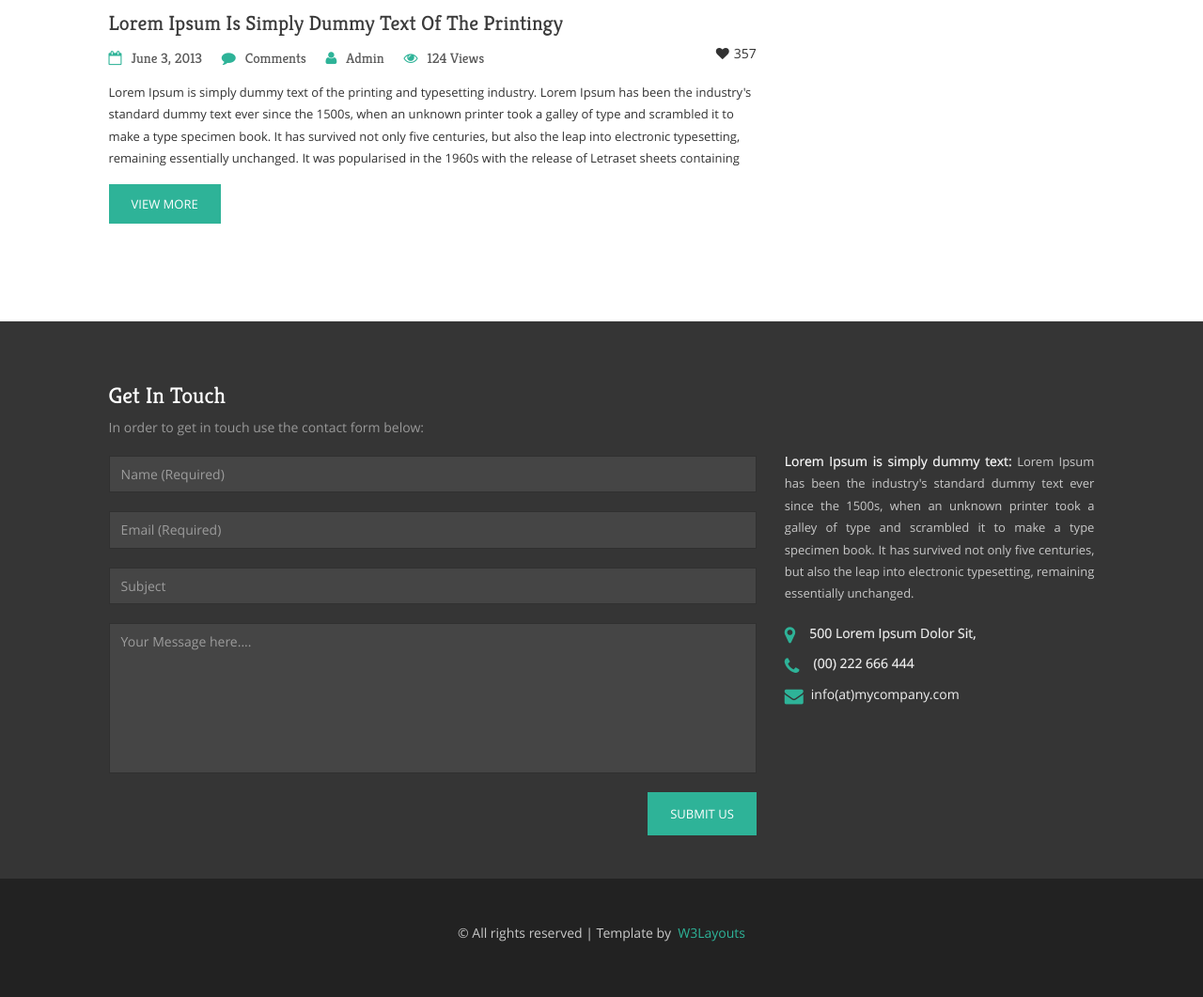
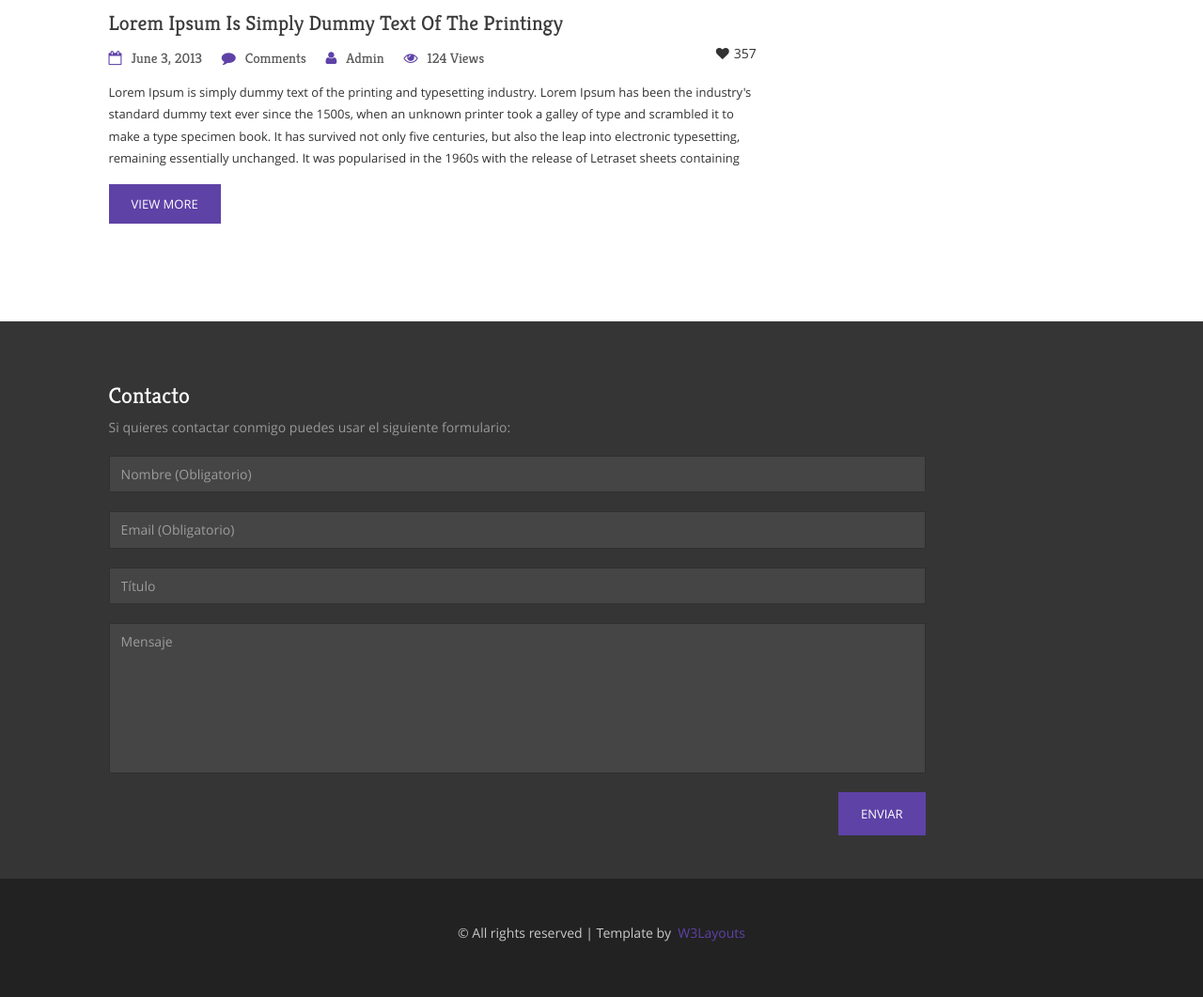
Before and after one commit to Alex22sv/Alex22sv.github.io, a PHP site: page /blog.html in a window 1280 px wide. Shown: the part 1439-2500 px from the top of the page at 94% size. Run offline with PHP 8.4, Linux system fonts and the light colour scheme.

Commit message:
Agregar logo, sliders y agregar el contacto a JS

```diff
--- /dev/null
+++ b/assets/js/contact.js
@@ -0,0 +1,26 @@
+const contact = document.getElementById("contact");
+contact.innerHTML = `
+    <div class="container">
+        <div class="row footer">
+            <div class="col-md-10 contact_left">
+                <h3>Contacto</h3>
+                <p>Si quieres contactar conmigo puedes usar el siguiente formulario:</h4>
+                <form method="post" action="contact-post.html">
+                    <input type="text" value="Nombre (Obligatorio)" onfocus="this.value = '';" onblur="if (this.value == '') {this.value = 'Nombre';}">
+                    <input type="text" value="Email (Obligatorio)" onfocus="this.value = '';" onblur="if (this.value == '') {this.value = 'Correo';}">
+                    <input type="text" value="Título" onfocus="this.value = '';" onblur="if (this.value == '') {this.value = 'Título';}">
+                    <textarea onfocus="if(this.value == 'Mensaje') this.value='';" onblur="if(this.value == '') this.value='Mensaje;'" >Mensaje</textarea>
+                    <span class="pull-right"><input type="submit" value="Enviar"></span>
+                </form>
+            </div>
+            <!-- <div class="col-md-4  contact_right">
+                <p><span>Lorem Ipsum is simply dummy text: </span> Lorem Ipsum has been the industry's standard dummy text ever since the 1500s, when an unknown printer took a galley of type and scrambled it to make a type specimen book. It has survived not only five centuries, but also the leap into electronic typesetting, remaining essentially unchanged. </p>
+                <ul class="list-unstyled address">
+                    <li><i class="fa fa-map-marker"></i><span>500 Lorem Ipsum Dolor Sit,</span></li>
+                    <li><i class="fa fa-phone"></i><span>(00) 222 666 444</span></li>
+                    <li><i class="fa fa-envelope"></i><a href="mailto:info@mycompany.com">info(at)mycompany.com</a></li>
+                </ul>
+            </div>	 -->
+        </div>
+    </div>
+`
--- a/blog.html
+++ b/blog.html
@@ -157,29 +157,7 @@ License URL: http://creativecommons.org/licenses/by/3.0/
 	</div>
 </div><!-- end main -->
 <div class="footer_bg" id="contact"><!-- start footer -->
-<div class="container">
-	<div class="row footer">
-		<div class="col-md-8 contact_left">
-			<h3>get in touch</h3>
-			<p>In order to get in touch use the contact form below:</h4>
-			<form method="post" action="contact-post.html">
-				<input type="text" value="Name (Required)" onfocus="this.value = '';" onblur="if (this.value == '') {this.value = 'Name';}">
-				<input type="text" value="Email (Required)" onfocus="this.value = '';" onblur="if (this.value == '') {this.value = 'Email';}">
-				<input type="text" value="Subject" onfocus="this.value = '';" onblur="if (this.value == '') {this.value = 'Subject';}">
-				<textarea onfocus="if(this.value == 'Your Message here....') this.value='';" onblur="if(this.value == '') this.value='Your Message here....;'" >Your Message here....</textarea>
-				<span class="pull-right"><input type="submit" value="submit us"></span>
-			</form>
-		</div>
-		<div class="col-md-4  contact_right">
-			<p><span>Lorem Ipsum is simply dummy text: </span> Lorem Ipsum has been the industry's standard dummy text ever since the 1500s, when an unknown printer took a galley of type and scrambled it to make a type specimen book. It has survived not only five centuries, but also the leap into electronic typesetting, remaining essentially unchanged. </p>
-			<ul class="list-unstyled address">
-				<li><i class="fa fa-map-marker"></i><span>500 Lorem Ipsum Dolor Sit,</span></li>
-				<li><i class="fa fa-phone"></i><span>(00) 222 666 444</span></li>
-				<li><i class="fa fa-envelope"></i><a href="mailto:info@mycompany.com">info(at)mycompany.com</a></li>
-			</ul>
-		</div>
-	</div>
-</div>
+
 </div>
 <div class="footer1_bg"><!-- start footer1 -->
 	<div class="container">
@@ -209,5 +187,7 @@ License URL: http://creativecommons.org/licenses/by/3.0/
 		<!---- start-smoth-scrolling---->
 	</div>
 </div>
+	<!-- Scripts -->
+	<script src="./assets/js/contact.js"></script>
 </body>
 </html>
--- a/css/style.css
+++ b/css/style.css
@@ -339,7 +340,7 @@ nav a#pull {
 	margin: 10px  0;
 }
 .address li i{
-	color:#2EB398;
+	color:#5e42a6;
 	font-size: 20px;
 	vertical-align: middle;
 }
@@ -362,14 +363,15 @@ nav a#pull {
 }
 .address li a:hover{
 	text-decoration:none;
-	color:#2EB398;
+	color:#5e42a6;
 }
 .contact_left form input[type="submit"] {
 	font-family: 'open_sansregular';
 	-webkit-appearance: none;
+	appearance: none;
 	cursor: pointer;
 	outline: none;
-	background: #2EB398;
+	background: #5e42a6;
 	text-transform: uppercase;
 	font-weight: 100;
 	border: none;
@@ -394,7 +396,7 @@ nav a#pull {
 	line-height: 1.8em;
 }
 .copy p a{
-	color:#2EB398;
+	color:#5e42a6;
 	-webkit-transition: all 0.3s ease-in-out;
 	-moz-transition: all 0.3s ease-in-out;
 	-o-transition: all 0.3s ease-in-out;
@@ -513,7 +515,7 @@ h2.style{
 }
 .blog_list ul li i{
 	font-size: 15px;
-	color: #2EB398;
+	color: #5e42a6;
 }
 .blog_list li span{
 	font-family: 'Kreon', serif;
@@ -544,7 +546,7 @@ h2.style{
 	margin-bottom: 8%;
 }
 .read_more a{
-	background: #2EB398;
+	background: #5e42a6;
 	text-transform: uppercase;
 	font-weight: 100;
 	border: none;
```
Also changed, not shown: other parts of css/style.css (+22 -19 lines), index.html (+17 -36 lines), portfolio.html (+2 -23 lines), single-page.html (+2 -23 lines), assets/images/logo.JPG (added), assets/images/slider1.png (added), assets/images/slider2.jpeg (added).
